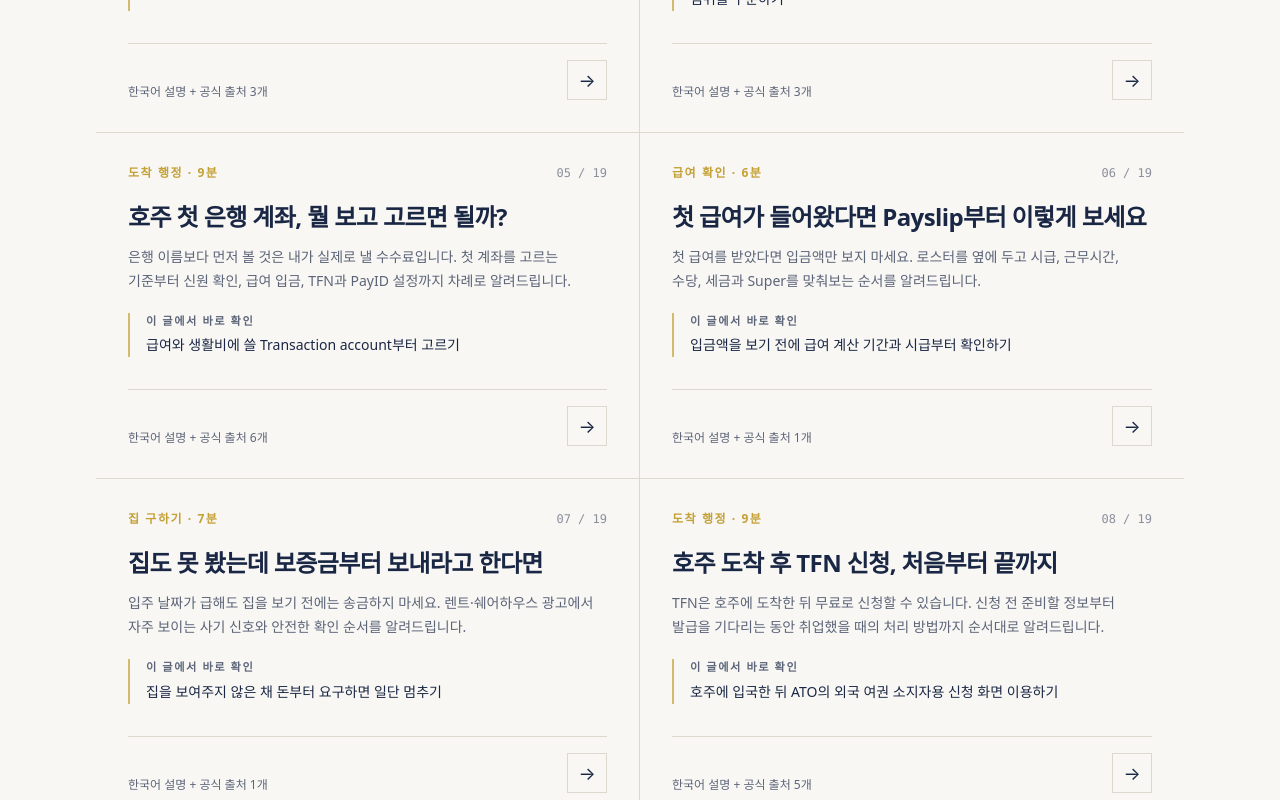
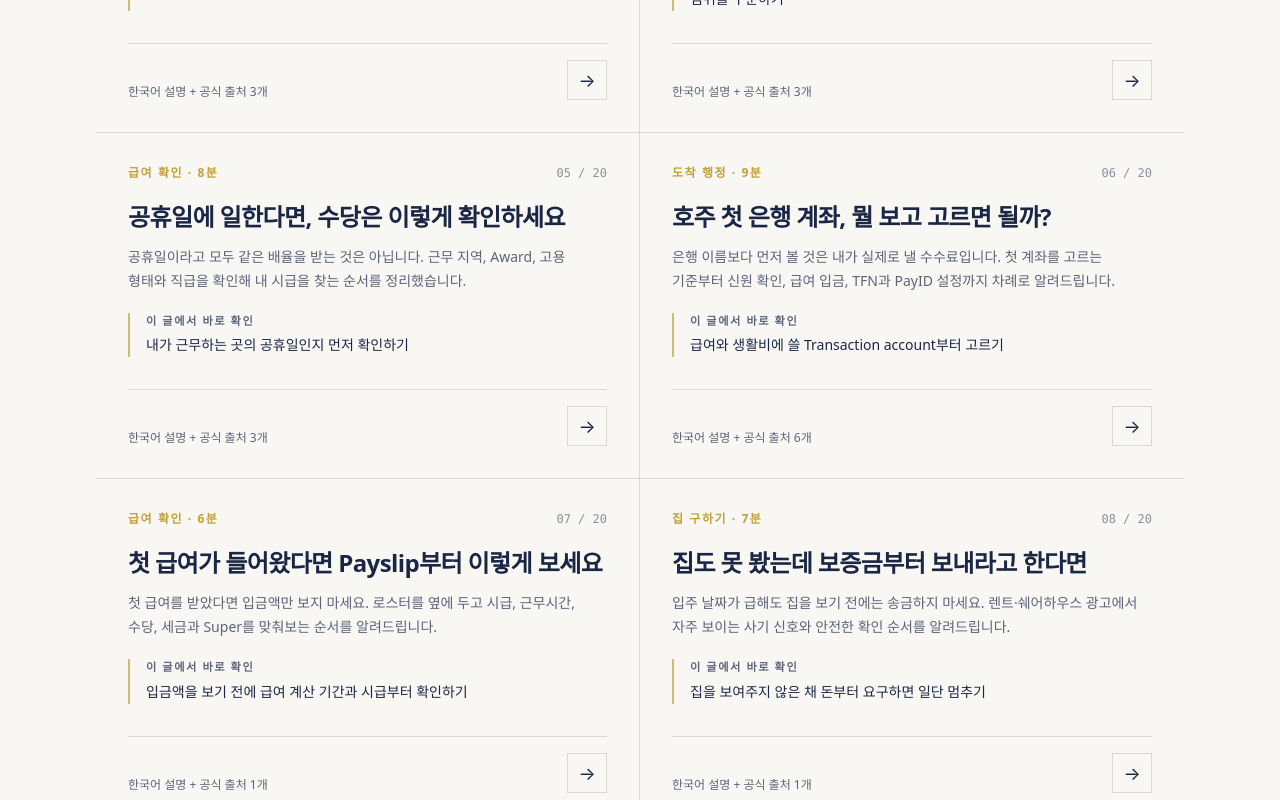
Before and after one commit to jelov219au/aussie-compass, a Next.js app: page /resources in a window 1280 px wide. Shown: the part 1920-2720 px from the top of the page. Built offline with nearby package versions, Linux system fonts and the light colour scheme; no server answers.

Commit message:
Add public holiday pay guide

```diff
--- a/src/data/articles.ts
+++ b/src/data/articles.ts
@@ -506,6 +506,34 @@ export const articles: Article[] = [
       { label: "Product Safety Australia — Buy safe second-hand products online", href: "https://www.productsafety.gov.au/consumers/know-your-product-safety-rights/buy-safe-second-hand-products-online", summary: "중고품의 결함·사진·설명·Recall·Mandatory standard와 Seller 유형을 확인하고 고위험 제품은 전문가 점검을 고려하도록 안내합니다." },
     ],
   },
+  {
+    slug: "australia-public-holiday-pay-guide",
+    title: "공휴일에 일한다면, 수당은 이렇게 확인하세요",
+    seoTitle: "호주 공휴일 수당 확인법: Penalty Rate·Award·Payslip 체크",
+    socialTitle: "Check your Australian public holiday pay",
+    description: "공휴일이라고 모두 같은 배율을 받는 것은 아닙니다. 근무 지역, Award, 고용 형태와 직급을 확인해 내 시급을 찾는 순서를 정리했습니다.",
+    category: "급여 확인",
+    readingTime: "8분",
+    publishedAt: "2026-08-20",
+    updatedAt: "2026-08-20",
+    quickSummary: ["내가 근무하는 곳의 공휴일인지 먼저 확인하기", "Award·고용 형태·직급을 맞춘 뒤 Fair Work 계산기로 시급 확인하기", "로스터와 Payslip이 다르면 근무 기록을 모아 글로 문의하기"],
+    toolHref: "/payslip-guide",
+    toolLabel: "Payslip 항목과 함께 확인하기",
+    sections: [
+      { heading: "공휴일이라고 모두 같은 시급을 받는 것은 아닙니다", paragraphs: ["호주 공휴일 근무 수당은 업종, 적용되는 Award나 Enterprise Agreement, 고용 형태, 직급(Classification)에 따라 달라질 수 있습니다. 인터넷에서 본 ‘무조건 2배’ 같은 숫자를 바로 적용하기보다 내 근무 조건부터 맞춰보는 것이 안전합니다.", "Fair Work는 공휴일에 일한 모든 시간에 적어도 Base pay rate가 지급돼야 한다고 안내합니다. 여기에 추가 수당, 최소 근무시간, 대체 휴일 같은 조건이 붙는지는 적용되는 Award나 Agreement를 확인해야 합니다."] },
+      { heading: "첫 번째는 날짜가 아니라 근무 지역입니다", paragraphs: ["공휴일은 주와 준주에 따라 다르고, 일부 Show day나 지역 기념일은 특정 도시·지역에만 적용됩니다. 달력에 Public Holiday라고 표시돼 있어도 내가 근무하는 지역에는 해당하지 않을 수 있습니다.", "다른 주로 잠깐 출장을 간 경우에는 실제로 그날 서 있는 장소보다 평소 일을 위해 기반을 둔 지역의 공휴일이 적용될 수 있습니다. 여러 지역을 오가거나 원격으로 일한다면 고용계약과 근무 기반 지역을 함께 확인하세요."], bullets: ["Fair Work의 해당 연도 Public holidays 목록 열기", "내 근무 기반 주·준주와 지역명 확인하기", "부분 공휴일이라면 시작·종료 시각 확인하기", "RDO나 대체 공휴일이 정해졌다면 Agreement 내용 확인하기"] },
+      { heading: "내 시급을 찾으려면 네 가지 정보가 필요합니다", bullets: ["Award 또는 Enterprise Agreement 이름", "Full-time·Part-time·Casual 중 고용 형태", "직무와 업무 수준에 맞는 Classification", "공휴일에 실제로 일한 시작·종료 시간과 무급 휴식시간"], paragraphs: ["계약서에 적힌 직무명만으로 Classification이 자동으로 정해지는 것은 아닙니다. 실제로 하는 업무, 책임 범위와 필요한 자격을 Award의 분류 설명과 비교하세요. Award가 무엇인지 모르겠다면 Fair Work의 Find my award에서 업종과 업무를 기준으로 좁혀볼 수 있습니다."] },
+      { heading: "Fair Work 계산기에는 이렇게 입력하세요", paragraphs: ["Pay and Conditions Tool(PACT)에서 Pay rates를 선택한 뒤 Award, 고용 형태와 Classification을 차례로 고릅니다. 근무 날짜와 시간대를 넣으면 해당 조건의 기본 시급과 공휴일 Rate를 비교할 수 있습니다."], bullets: ["계산 결과 화면이나 PDF에 적용 날짜를 남기기", "Casual이라면 표시된 금액에 Casual loading이 어떻게 반영됐는지 보기", "최소 Shift 길이나 Evening·Overtime 조건이 따로 있는지 읽기", "회사 Enterprise Agreement가 있다면 Award 계산값만으로 결론 내리지 않기"] },
+      { heading: "공휴일 근무 요청에는 ‘합리적인지’가 중요합니다", paragraphs: ["직원은 공휴일에 쉬는 것이 기본 권리지만, 고용주는 합리적인 범위에서 근무를 요청할 수 있습니다. 직원도 합리적인 사유가 있거나 요청 자체가 합리적이지 않다면 거절할 수 있습니다.", "합리성은 업종과 업무, 개인 사정과 돌봄 책임, 고용 형태, 근무 요청을 예상할 수 있었는지, 추가 수당, 서로에게 제공된 사전 통지 기간 등을 함께 보고 판단합니다. 따라서 ‘공휴일에는 무조건 거절할 수 있다’거나 ‘로스터에 있으면 무조건 일해야 한다’고 단정하기 어렵습니다."], bullets: ["요청받은 날짜와 시간을 글로 확인하기", "어려운 사정이 있다면 가능한 한 일찍 구체적으로 알리기", "대체 근무나 시간 조정이 가능한지 함께 제안하기", "대화와 로스터 변경 내역을 보관하기"] },
+      { heading: "Payslip에서는 공휴일 시간을 따로 맞춰보세요", paragraphs: ["급여가 들어오면 같은 Pay period의 로스터와 출퇴근 기록을 옆에 두고 공휴일 근무시간이 별도 Rate로 계산됐는지 확인하세요. 총액만 보면 평일 시간이나 무급 휴식시간이 섞여 누락을 놓치기 쉽습니다."], bullets: ["공휴일 날짜와 실제 근무시간", "기본 시급과 Public holiday Rate", "최소 지급시간이 적용됐는지", "Overtime과 Public holiday 조건이 겹칠 때 적용 방식", "Gross pay, 세금 공제와 최종 입금액"] },
+      { heading: "금액이 다르면 계산 근거를 붙여 문의하세요", paragraphs: ["차이가 보이면 고용주나 Payroll 담당자에게 ‘시급이 틀렸다’고만 말하기보다 날짜, 실제 근무시간, Payslip의 Rate와 PACT에서 확인한 조건을 함께 적어 문의하세요. 계산에 사용한 Award와 Classification이 맞는지도 질문하면 수정 여부를 확인하기 쉽습니다.", "해결되지 않으면 Fair Work Ombudsman의 도움 절차를 이용할 수 있습니다. Hoju Compass의 설명은 확인 순서를 돕는 일반 정보이며, 개인의 계약이나 분쟁에 대한 법률 자문은 아닙니다."] },
+    ],
+    sources: [
+      { label: "Fair Work Ombudsman — Public holidays", href: "https://www.fairwork.gov.au/employment-conditions/public-holidays", summary: "주·준주와 일부 지역마다 공휴일이 다를 수 있다는 점, 근무 기반 지역의 공휴일 적용과 공휴일 근무·비근무 권리를 설명합니다." },
+      { label: "Fair Work Ombudsman — Public holiday penalty rates", href: "https://www.fairwork.gov.au/pay-and-wages/penalty-rates-allowances-and-other-payments/penalty-rates/public-holiday-penalty-rates", summary: "공휴일 근무에는 최소 Base pay rate가 지급돼야 하며 Award·Agreement에 추가 수당, 최소 Shift와 대체 휴일 조건이 있을 수 있음을 안내합니다." },
+      { label: "Fair Work Ombudsman — Pay and Conditions Tool", href: "https://calculate.fairwork.gov.au/", summary: "Award, 고용 형태와 Classification을 선택해 현재 적용되는 Pay rate와 Penalty rate를 확인할 수 있는 공식 계산기입니다." },
+    ],
+  },
 ];
 
 export function getArticle(slug: string) { return articles.find((article) => article.slug === slug); }
```
